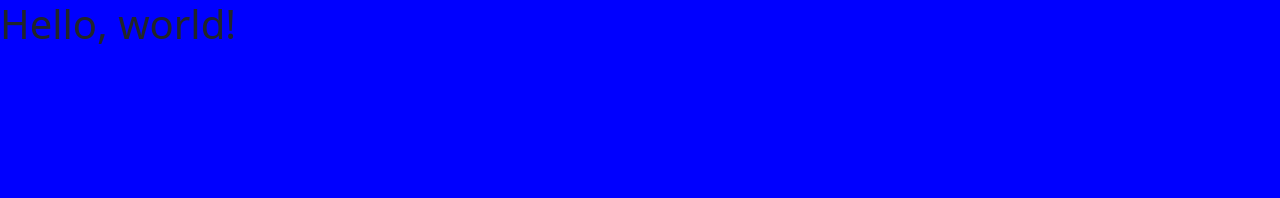
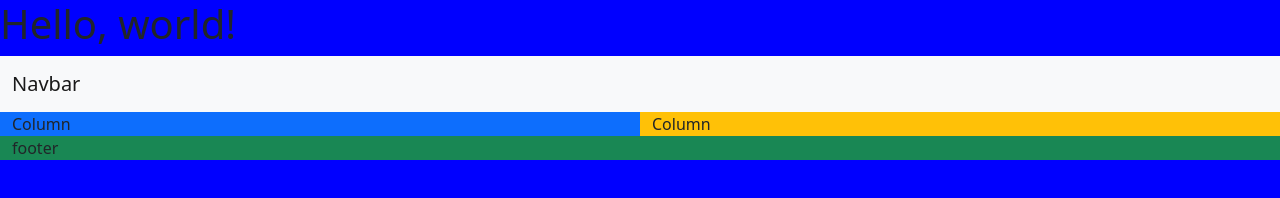
Before and after one commit to lunapartida/collab-with-danu, a plain HTML site: page index.html in a window 1280 px wide. Drawn offline with nearby package versions, Linux system fonts and the light colour scheme.

Commit message:
commiting take home branch

```diff
--- a/index.html
+++ b/index.html
@@ -7,17 +7,51 @@
 
     <!-- Bootstrap CSS -->
     <link href="https://cdn.jsdelivr.net/npm/bootstrap@5.1.3/dist/css/bootstrap.min.css" rel="stylesheet" integrity="sha384-1BmE4kWBq78iYhFldvKuhfTAU6auU8tT94WrHftjDbrCEXSU1oBoqyl2QvZ6jIW3" crossorigin="anonymous">
+    <link href="css/styles.css" rel="stylesheet">
+
 
     <title>Hello, world!</title>
-    <link rel="stylesheet" href="css/styles.css">
   </head>
   <body>
     <h1>Hello, world!</h1>
+
+<!-- As a link -->
+<nav class="navbar navbar-light bg-light">
+  <div class="container-fluid">
+    <a class="navbar-brand" href="#">Navbar</a>
+  </div>
+</nav>
+
+    <div class="container-fluid">
+      <div class="row">
+
+        <div class="col bg-primary">
+          Column
+        </div>
+
+        <div class="col bg-warning">
+          Column
+        </div>
+
+      </div>
+        <div class="row">
+          <div class="col bg-success">
+           footer
+          </div>
+        </div>
+
+
+    </div>
 
     <!-- Optional JavaScript; choose one of the two! -->
 
     <!-- Option 1: Bootstrap Bundle with Popper -->
     <script src="https://cdn.jsdelivr.net/npm/bootstrap@5.1.3/dist/js/bootstrap.bundle.min.js" integrity="sha384-ka7Sk0Gln4gmtz2MlQnikT1wXgYsOg+OMhuP+IlRH9sENBO0LRn5q+8nbTov4+1p" crossorigin="anonymous"></script>
 
+    <!-- Option 2: Separate Popper and Bootstrap JS -->
+    <!--
+    <script src="https://cdn.jsdelivr.net/npm/@popperjs/core@2.10.2/dist/umd/popper.min.js" integrity="sha384-7+zCNj/IqJ95wo16oMtfsKbZ9ccEh31eOz1HGyDuCQ6wgnyJNSYdrPa03rtR1zdB" crossorigin="anonymous"></script>
+    <script src="https://cdn.jsdelivr.net/npm/bootstrap@5.1.3/dist/js/bootstrap.min.js" integrity="sha384-QJHtvGhmr9XOIpI6YVutG+2QOK9T+ZnN4kzFN1RtK3zEFEIsxhlmWl5/YESvpZ13" crossorigin="anonymous"></script>
+    -->
   </body>
 </html>
```
